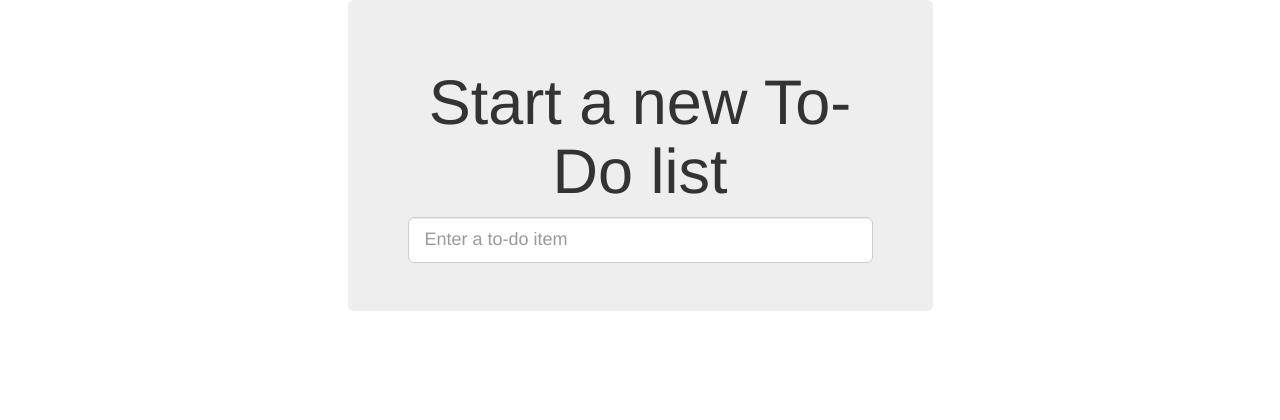
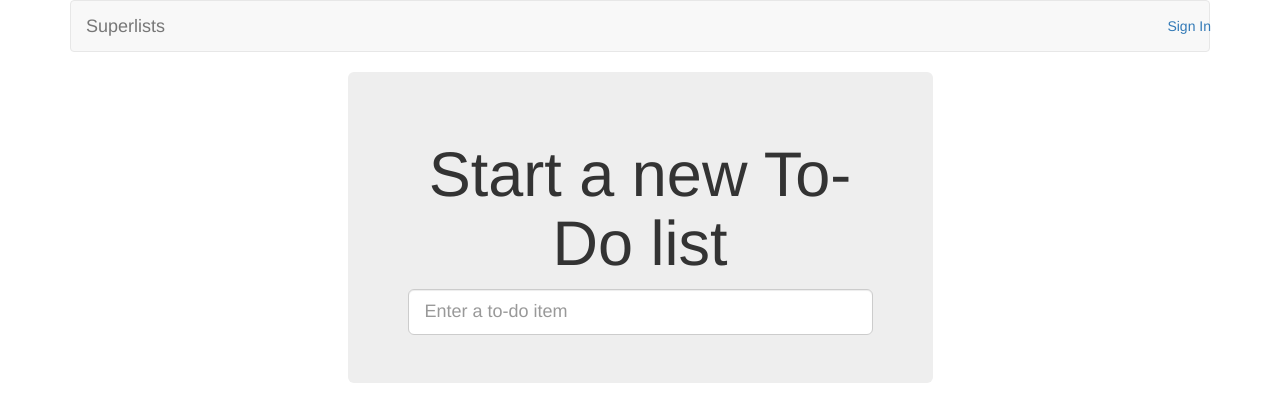
Before and after one commit to Charlotteis/tddpython, a Django app: page / in a window 1280 px wide. Shown: the top 420 px of the page. Run offline with Django 3.2, Linux system fonts and the light colour scheme; some libraries are stand-ins or nearby versions.

Commit message:
Ammend login id's

```diff
--- a/superlists/functional_tests/test_login.py
+++ b/superlists/functional_tests/test_login.py
@@ -25,7 +25,7 @@ class LoginTest(FunctionalTest):
         # Edith goes to the awesome superlists site
         # And notices a "sign in" link for the first time.
         self.browser.get(self.server_url)
-        self.browser.find_element_by_id("login").click()
+        self.browser.find_element_by_id("id_login").click()
 
         # A persona login appears
         self.switch_to_new_window("Mozilla Persona")
@@ -41,6 +41,6 @@ class LoginTest(FunctionalTest):
         self.switch_to_new_window("To-Do")
 
         # She can see that she is logged in
-        self.wait_for_element_with_id("logout")
+        self.wait_for_element_with_id("id_logout")
         navbar = self.browser.find_element_by_css_selector(".navbar")
         self.assertIn("edith@mockmyid.com". navbar.text)
--- a/superlists/lists/templates/lists/base.html
+++ b/superlists/lists/templates/lists/base.html
@@ -9,6 +9,12 @@
 
     <body>
         <div class="container">
+
+            <nav class="navbar navbar-default" role="navigation">
+                <a class="navbar-brand" href="/">Superlists</a>
+                <a class="btn navbar-btn navbar-right" id="id_login" href="#">Sign In</a>
+            </nav>
+
             <div class="row">
                 <div class="col-md-6 col-md-offset-3 jumbotron">
                     <div class="text-center">
```
